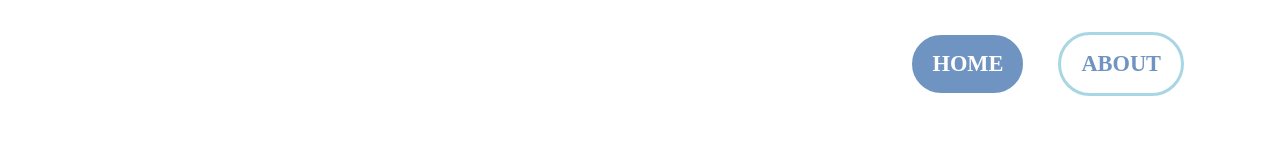
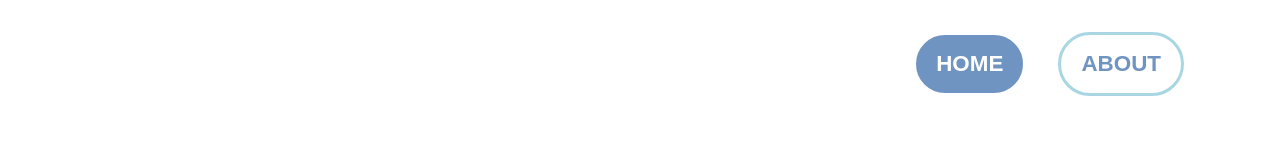
Before and after one commit to thegiis/ncp_web, a Nuxt app: page / in a window 1280 px wide. Shown: the top 160 px of the page. Built offline with nearby package versions, Linux system fonts and the light colour scheme; a web font is replaced by a local one.

Commit message:
changed font for buttons

```diff
--- a/components/base/BaseNavigation.vue
+++ b/components/base/BaseNavigation.vue
@@ -30,7 +30,7 @@
   margin: 0 1rem;
   text-decoration: none;
   color: #6f94c1;
-  font-family: "restoration";
+  font-family: 'Poppins', sans-serif;
   text-transform: uppercase;
   transition: 0.3s linear;
 }
```
